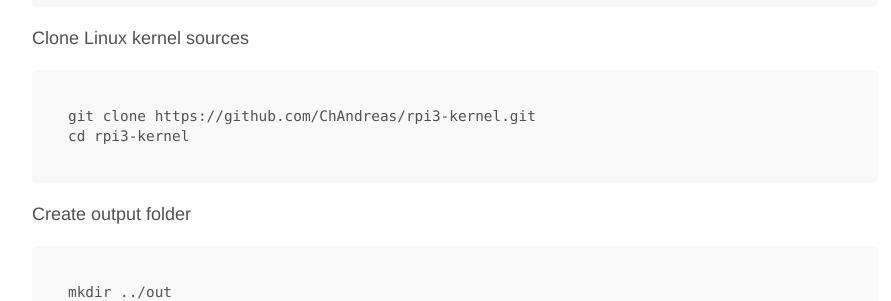
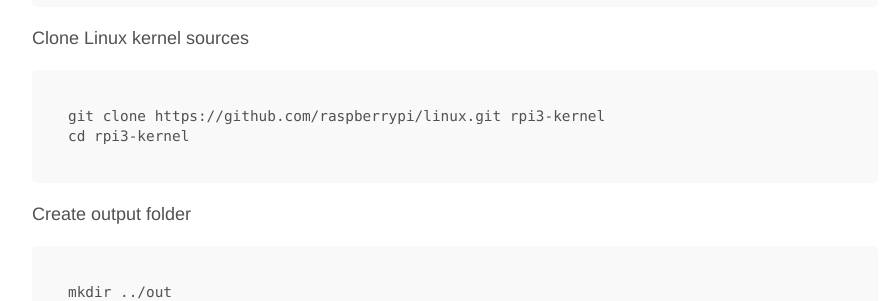
Before and after one commit to ChAndreas/chandreas.github.io, a Jekyll site: the page built from _posts/2018-05-08-rpi3-kernel-aarch64.md, in a window 1280 px wide. Shown: the part 410-711 px from the top of the page, without its empty margins (185-1076 px from the left). Built offline with Jekyll 4.4.1, drawn with Linux system fonts in a browser that asks for light colours; some of the changed lines change nothing that is shown.

Commit message:
Update 2018-05-08-rpi3-kernel-aarch64.md

```diff
--- a/_posts/2018-05-08-rpi3-kernel-aarch64.md
+++ b/_posts/2018-05-08-rpi3-kernel-aarch64.md
@@ -11,7 +11,7 @@ Install build tools
 
 Clone Linux kernel sources
 
-	git clone https://github.com/ChAndreas/rpi3-kernel.git
+	git clone https://github.com/raspberrypi/linux.git rpi3-kernel
 	cd rpi3-kernel
 
 Create output folder
```
